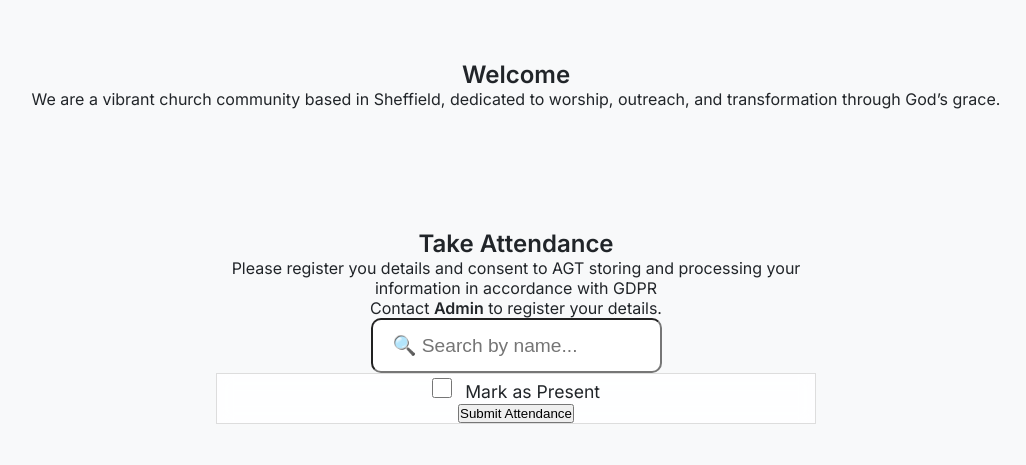
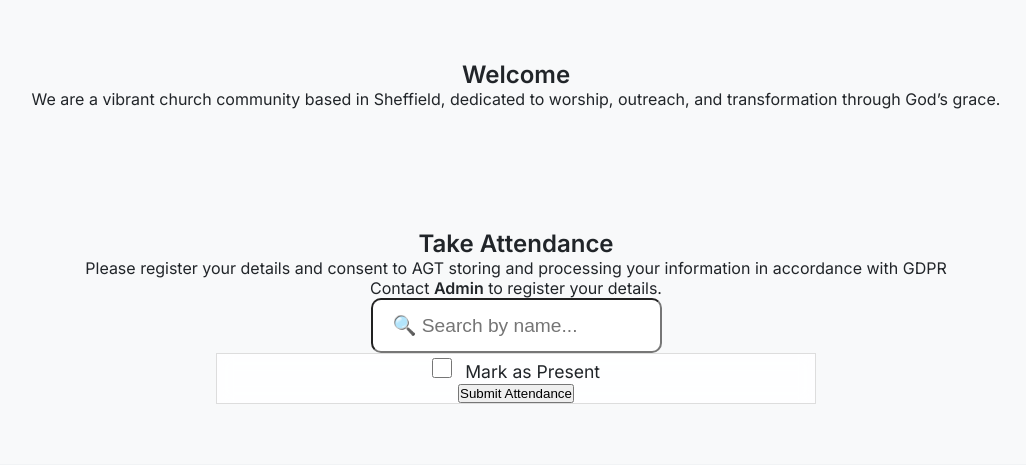
Before and after one commit to Tunnox/AGTWeb, a Flask app: page / in a window 1280 px wide. Shown: the part 265-730 px from the top of the page, without its empty margins (124-1150 px from the left). Run offline with Flask 3, Linux system fonts and the light colour scheme; some libraries are stand-ins or nearby versions.

Commit message:
Update main.html

```diff
--- a/api/templates/main.html
+++ b/api/templates/main.html
@@ -283,10 +283,10 @@ header::after {
   <!-- Attendacne-->
   <!-- General Attendance Section -->
 <section id="Take_attendacne" class="py-5">
+  <h2 class="section-title mb-4 text-center">Take Attendance</h2>
+    <p>Please register your details and consent to AGT storing and processing your information in accordance with GDPR</p>
+    <p style="text-align:center;">Contact <strong>Admin</strong> to register your details.</p>
   <div class="section-card p-4 shadow rounded bg-white" style="max-width: 600px; margin: auto;">
-    <h2 class="section-title mb-4 text-center">Take Attendance</h2>
-    <p>Please register you details and consent to AGT storing and processing your information in accordance with GDPR</p>
-    <p style="text-align:center;">Contact <strong>Admin</strong> to register your details.</p>
     <input type="text" id="attendanceSearchInput" class="form-control mb-3 shadow-sm" placeholder="🔍 Search by name...">
     <div id="attendanceSearchResults" class="d-flex flex-column gap-2"></div>
 
```
